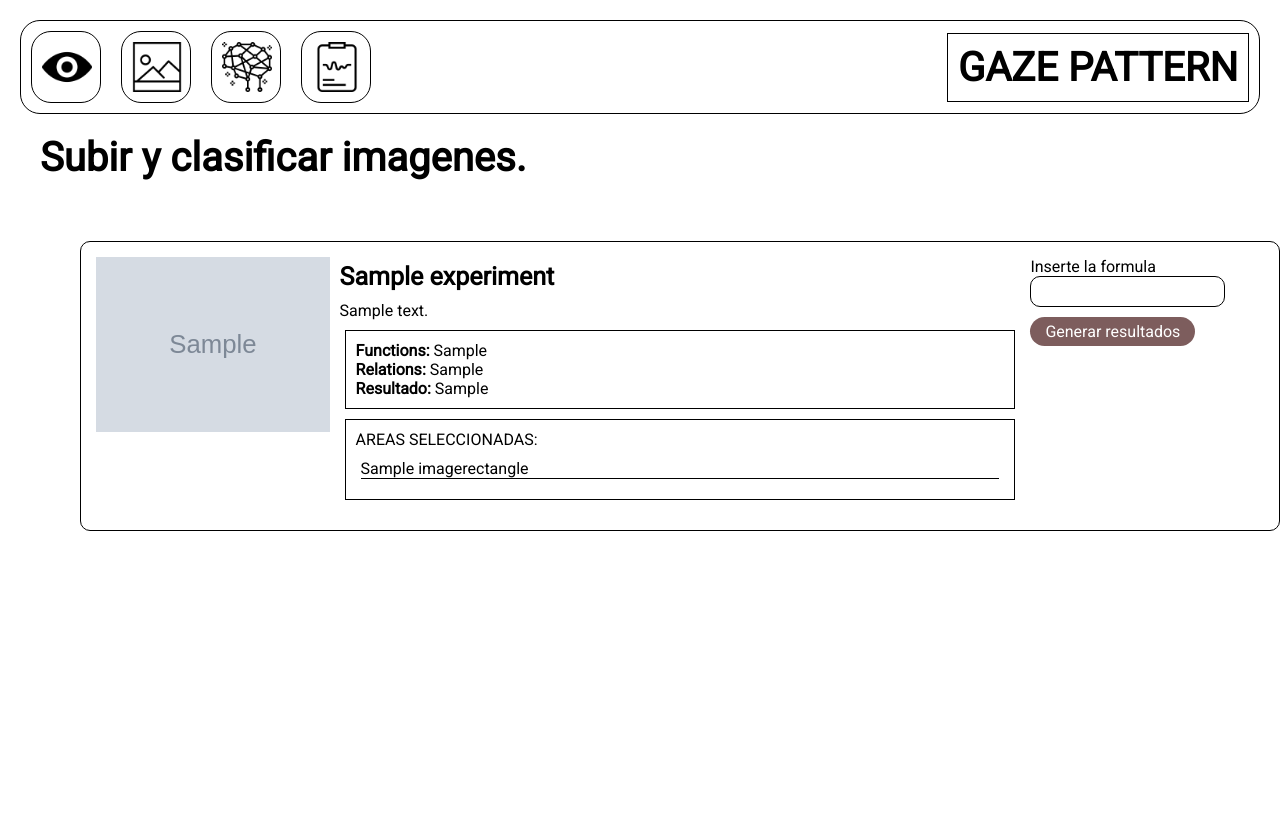
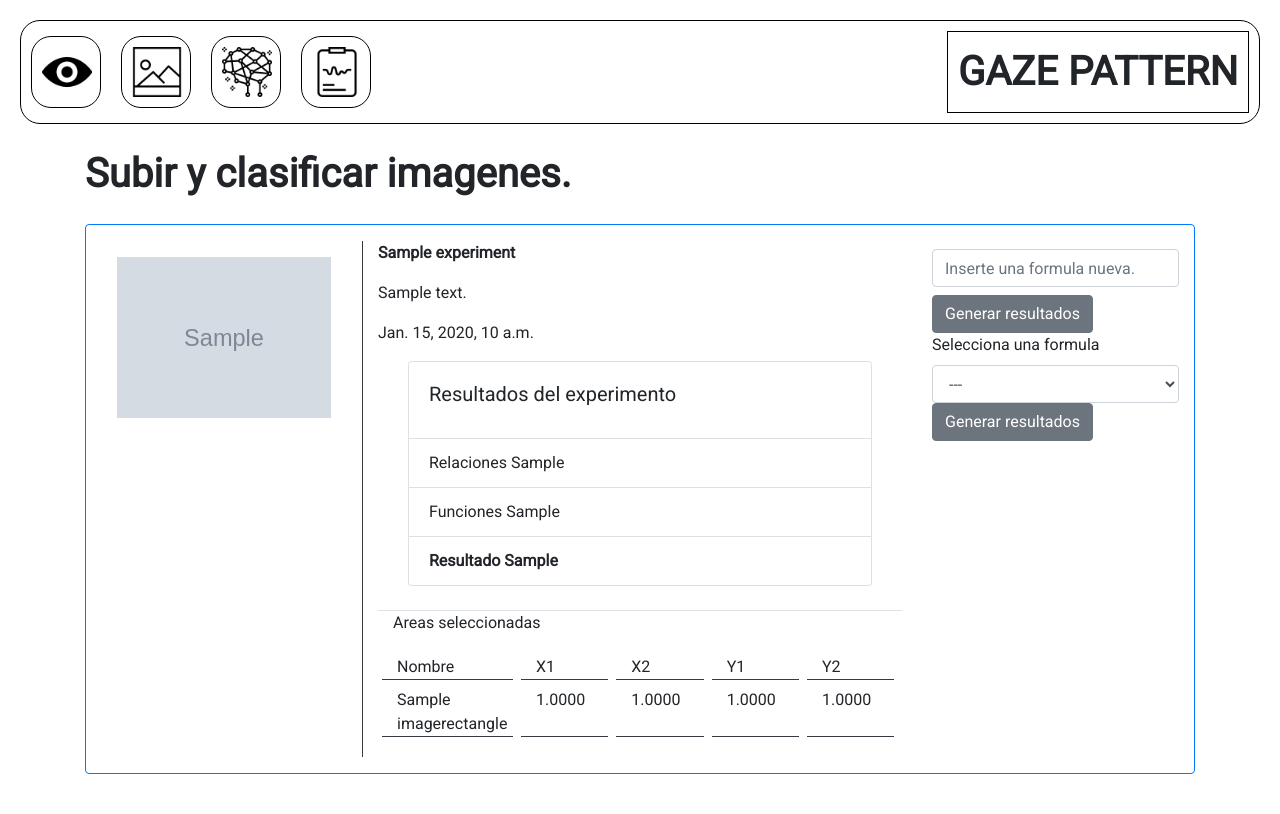
Before and after one commit to AriRodriguezCruz/mcfgpr, a Django app: page /results/ in a window 1280 px wide. Before the commit the page ends 531 px from the top, so only its background shows below. Run offline with Django 3.2, Linux system fonts and the light colour scheme; tables that the repository leaves empty hold one stand-in row (values such as "Sample post"); grey boxes marked "Sample" are stand-in pictures; some libraries are stand-ins or nearby versions.

Commit message:
formulas guardadas y cambio de interface

```diff
--- a/gazepattern/eyedetector/forms.py
+++ b/gazepattern/eyedetector/forms.py
@@ -3,7 +3,7 @@
 #django
 from django import forms
 #gazepattern
-from utils.widgets import TextWidget
+from utils.widgets import TextWidget, QueryAsChoiceWidget
 from .models import Image
 
 class ImageForm(forms.Form):
@@ -28,4 +28,11 @@
 
 
 class GenerateResultsForm(forms.Form):
-	phi = forms.CharField(required=True, max_length=320, widget=TextWidget(label="Inserte la formula"))
+	phi = forms.CharField(required=True, max_length=320, widget=TextWidget(label="Inserte una formula nueva.", required=True))
+
+	def __init__(self, *args, **kwargs):
+		experiment = kwargs.pop("experiment", False)
+		super(GenerateResultsForm, self).__init__(*args, **kwargs)
+		#if experiment:
+			#queryset = experiment.experimentfunctions.all()
+			#self.fields['phi_options'] = forms.IntegerField(required=True, widget=QueryAsChoiceWidget(queryset=queryset))
--- a/gazepattern/eyedetector/models.py
+++ b/gazepattern/eyedetector/models.py
@@ -37,6 +37,7 @@
 	functions = models.CharField(max_length=5000, blank=True, null=True)
 	relations = models.CharField(max_length=5000, blank=True, null=True)
 	result = models.CharField(max_length=5000, blank=True, null=True)
+	created_on = models.DateTimeField(auto_now_add=True)
 
 	def __str__(self):
 		return u"{} - {}".format(self.name, self.description)
@@ -50,5 +51,12 @@
 	y = models.DecimalField(max_digits=50, decimal_places=30)
 
 
+class ExperimentFunction(models.Model):
+	experiment = models.ForeignKey(Experiment, blank=True, null=True, on_delete=models.CASCADE, related_name="experimentfunctions")
+	function = models.TextField(max_length=200, help_text="Funcion en formato de codigo python")
+
+	def __str__(self):
+		return self.function
+
 class ExperimentPointCSV(models.Model):
 	file = models.FileField(upload_to="csv/")
--- a/gazepattern/eyedetector/views.py
+++ b/gazepattern/eyedetector/views.py
@@ -7,7 +7,7 @@
 #gazepattern
 from utils.views import BaseView
 from eyedetector.forms import ImageForm, MakeExperimentForm, GenerateResultsForm
-from eyedetector.models import Image, Experiment
+from eyedetector.models import Image, Experiment, ExperimentFunction
 from gui.application import Application
 from gui.experiment import CheckCamera, Training, MakeExperiment, GenerateResults
 
@@ -117,7 +117,7 @@
 	def get_context(self, request):
 		context = {}
 		context['experiments'] = Experiment.objects.all()
-		context['form'] = self.form_class
+		context['form'] = self.form_class(experiment = Experiment.objects.all())
 		context['error'] = request.GET.get("error", False)
 		return context
 
@@ -148,6 +148,11 @@
 				experiment.functions = str(functions)
 				experiment.result = str(result)
 				experiment.save()
+				if not str(formula) in [experimentfunction.function for experimentfunction in experiment.experimentfunctions.all()]:
+					experiment_function = ExperimentFunction()
+					experiment_function.function = str(formula)
+					experiment_function.experiment = experiment
+					experiment_function.save()
 			except Exception as e:
 				url = "{}{}".format(reverse('results'), r'?error=Ocurrio un error, verifique que su formula sea correcta'.replace(" ", r"%20"))
 				return redirect(url)
--- a/gazepattern/templates/base.html
+++ b/gazepattern/templates/base.html
@@ -6,6 +6,8 @@
 	<title>Gaze Pattern</title>
 	<link rel="stylesheet" href="{% static 'css/style.css' %}" />
 	<link href="https://fonts.googleapis.com/css?family=Roboto" rel="stylesheet">
+	<link rel="stylesheet" href="https://stackpath.bootstrapcdn.com/bootstrap/4.3.1/css/bootstrap.min.css" integrity="sha384-ggOyR0iXCbMQv3Xipma34MD+dH/1fQ784/j6cY/iJTQUOhcWr7x9JvoRxT2MZw1T" crossorigin="anonymous">
+	<script src="https://stackpath.bootstrapcdn.com/bootstrap/4.3.1/js/bootstrap.min.js" integrity="sha384-JjSmVgyd0p3pXB1rRibZUAYoIIy6OrQ6VrjIEaFf/nJGzIxFDsf4x0xIM+B07jRM" crossorigin="anonymous"></script>
 </head>
 <body>
 	<header class="header">
--- a/gazepattern/templates/eyedetector/results.html
+++ b/gazepattern/templates/eyedetector/results.html
@@ -6,53 +6,85 @@
 		Subir y clasificar imagenes.
 	</div>
 	{% if error %}
-		<div class="error">
+		<div class="alert alert-dark" role="alert">
 	  		{{ error }}
 		</div>
 	{% endif %}
-	<article class="container">
-		<div class="image-list">
+
+	<div class="container">
 		{% for experiment in experiments %}
-				<div class="image-list-item">
-					<div class="image-list-icon-container">
-						<img src=" {{ experiment.image.image.url }} " class="image-list-icon" />
+			<div class="row border border-primary pt-3 pb-3 rounded">
+				<div class="col-3 border-right border-dark p-3">
+					<img src="{{ experiment.image.image.url }}" class="col-12" />
 				</div>
-					<div class="image-list-content">
-						<div class="image-list-name">
-							{{ experiment.name }}
+				<div class="col-6">
+					<p class="text-lg-left font-weight-bold">{{ experiment.name }}</p>
+					<p class="text-xl-left">{{ experiment.description }}</p>
+					<p class="text-sm-left"> {{ experiment.created_on }} </p>
+					<div class="col-12 mt-3 mb-3">
+						{% if experiment.result %}
+
+					 		<div class="col-12">
+					 			<div class="card">
+									<div class="card-body">
+									    <h5 class="card-title">Resultados del experimento</h5>
 									</div>
-						<div class="image-list-description">
-							{{ experiment.description }}
-							{% if experiment.functions %}
-								<div class="experiment-list">
-									<div class="div">
-										<b>Functions: </b> {{ experiment.functions }}
-									</div>
-									<div class="div">
-										<b>Relations: </b> {{ experiment.relations }}
-									</div>
-									<div class="div">
-										<b>Resultado: </b> {{ experiment.result }}
+								    <ul class="list-group list-group-flush">
+									    <li class="list-group-item">Relaciones {{ experiment.relations }} </li>
+									</ul>
+									<ul class="list-group list-group-flush">
+									    <li class="list-group-item">Funciones {{ experiment.relations }} </li>
+									</ul>
+									<ul class="list-group list-group-flush">
+									    <li class="list-group-item font-weight-bold">Resultado {{ experiment.result }} </li>
+									</ul>
 								</div>
 					 		</div>
+
 						{% endif %}
-							<div class="experiment-list">
-								AREAS SELECCIONADAS:
-								{% for area in experiment.image.rectangles.all %}
-									<div class="experiment-item"> {{ area.name }} </div>
+
+						<div class="row mt-4 border-top border-secundary">
+							<p class="col-12">Areas seleccionadas</p>
+							<div class="col-3 border-bottom border-dark m-1">Nombre</div>
+							<div class="col-2 border-bottom border-dark m-1">X1</div>
+							<div class="col-2 border-bottom border-dark m-1">X2</div>
+							<div class="col-2 border-bottom border-dark m-1">Y1</div>
+							<div class="col-2 border-bottom border-dark m-1">Y2</div>
+							{% for rectangle in experiment.image.rectangles.all %}
+								<div class="col-3 border-bottom border-dark m-1">{{ rectangle.name }}</div>
+								<div class="col-2 border-bottom border-dark m-1">{{ rectangle.x0 }}</div>
+								<div class="col-2 border-bottom border-dark m-1">{{ rectangle.x1 }}</div>
+								<div class="col-2 border-bottom border-dark m-1">{{ rectangle.y0 }}</div>
+								<div class="col-2 border-bottom border-dark m-1">{{ rectangle.y1 }}</div>
 							{% endfor %}
 						</div>
+
 				 	</div>
 				</div>
-					<form class="image-list-content" method="POST" action="{% url "make_results" experiment.pk %}">
+				<div class="col-3">
+					<form method="POST" action="{% url 'make_results' experiment.pk %}">
 							{% csrf_token %}
 							{% for field in form %}
 								{{ field }}
 							{% endfor %}
-						<button target="_blank" class="button-form">Generar resultados</button>
+							<button target="_blank" class="btn btn-secondary">Generar resultados</button>
 						</form>
+						<form method="POST" action="{% url 'make_results' experiment.pk %}">
+							{% csrf_token %}
+							{% if experiment.experimentfunctions.exists %}
+								<label for="">Selecciona una formula</label>
+								<select name="phi" class="form-control">
+									<option value=""> --- </option>
+									{% for obj in experiment.experimentfunctions.all %}
+										<option value="{{ obj.function }}">{{ obj }}</option>
+									{% endfor %}
+								</select>
+							{% endif %}
+							<button target="_blank" class="btn btn-secondary">Generar resultados</button>
+						</form>
+				</div>
 			</div>
 		{% endfor %}
 	</div>
-	</article>
+
 {% endblock %}
--- a/gazepattern/templates/utils/widgets/text_widget.html
+++ b/gazepattern/templates/utils/widgets/text_widget.html
@@ -1,4 +1 @@
-{% if widget.label %}
-	<label for="{{ widget.name }}"> {{ widget.label }} </label>
-{% endif %}
-<input type="text" class="field" name="{{ widget.name }}" id="{{ widget.name }}" {% if widget.required == True %}required{% endif %} value="{{ widget.value }}"  autocomplete="off" />
+<input type="text" class="form-control mb-2 mt-2" name="{{ widget.name }}" id="{{ widget.name }}" {% if widget.required == True %}required{% endif %} value="{{ widget.value }}"  autocomplete="off" placeholder="{{ widget.label }}" />
--- a/gazepattern/utils/widgets.py
+++ b/gazepattern/utils/widgets.py
@@ -71,5 +71,39 @@
             }
         }
 
+
+class QueryAsChoiceWidget(SimpleCustomWidget):
+    template = "utils/widgets/query_as_choice_widget.html"
+
+    def __init__(self, *args, **kwargs):
+        self.queryset = kwargs.pop("queryset", None)
+        assert(self.queryset)
+        super(ChoiceWidget, self).__init__(*args, **kwargs)
+
+    def get_context(self, name, value, attrs=None):
+        choices_dict = {}
+        for obj in queryset:
+            choices_dict[obj.pk] = obj.__str__()
+
+        required = False
+        if attrs:
+            required = True if attrs.get('required', False) else False
+
+        display = False
+        if value:
+            value = int(value)
+            display = choices_dict.get(int(value))
+
+        return {
+            'widget': {
+                'name': name,
+                'value': value,
+                'display': display,
+                'choices': choices_dict,
+                'required': required,
+            }
+        }
+
+
 class TextWidget(SimpleCustomWidget):
     template = "utils/widgets/text_widget.html"
```
Also changed, not shown: gazepattern/eyedetector/admin.py (+8 -1 lines), gazepattern/gui/experiment.py (+0 -7 lines), gazepattern/templates/eyedetector/experiment.html (+23 -31 lines), gazepattern/templates/eyedetector/images.html (+12 -15 lines), gazepattern/templates/utils/widgets/query_as_choice_widget.html (added, +8 -0 lines), gazepattern/eyedetector/migrations/0011_experimentfunction.py (added), gazepattern/eyedetector/migrations/0012_experimentfunction_experiment.py (added), gazepattern/eyedetector/migrations/0013_experiment_created_on.py (added). Lines whose indentation alone changed are shown as unchanged.
